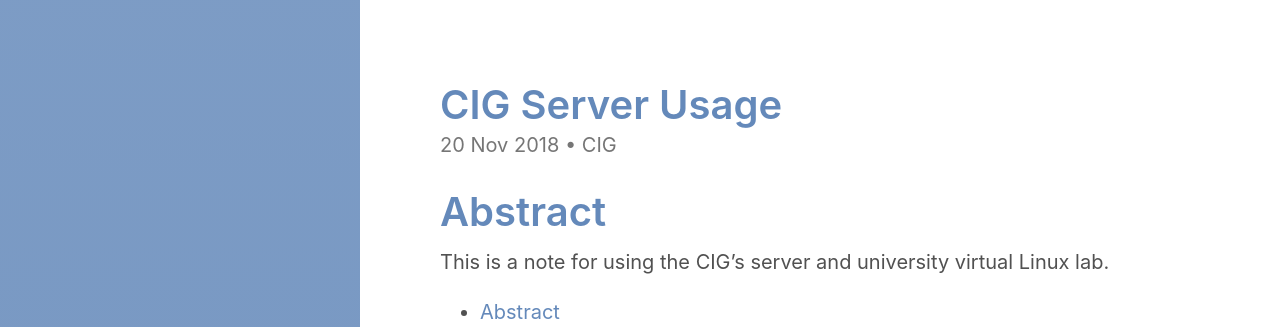
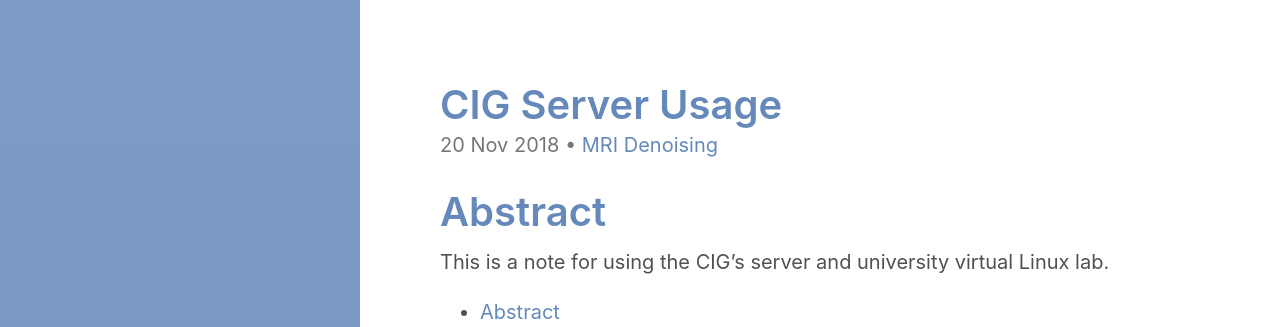
Before and after one commit to jr-xing/jr-xing.github.io, a Jekyll site: the page built from _posts/2018-11-20-Server-Usage.md, in a window 1280 px wide. Shown: the top 327 px of the page. Built offline with Jekyll 4.4.1, drawn with Linux system fonts in a browser that asks for light colours.

Commit message:
update Server Usage

```diff
--- a/_posts/2018-11-20-Server-Usage.md
+++ b/_posts/2018-11-20-Server-Usage.md
@@ -1,7 +1,7 @@
 ---
 layout: post
 title: CIG Server Usage
-category: CIG
+category: MRI Denoising
 excerpt_separator:  <!--more-->
 ---
 
```
